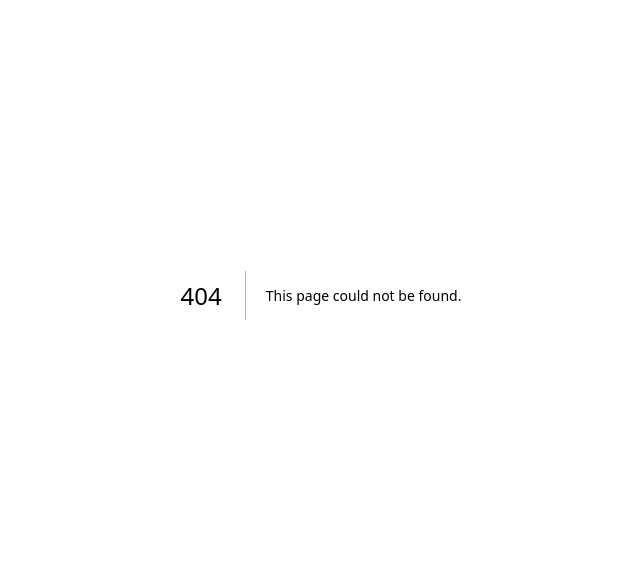
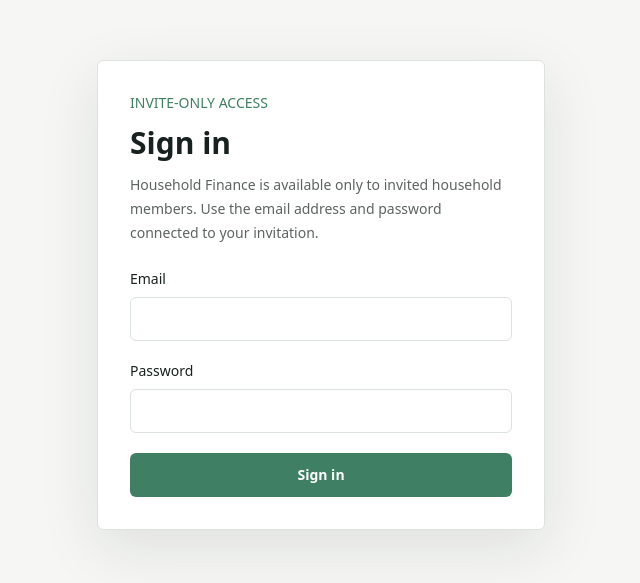
Before and after one commit to themonty12/household, a Next.js app: page /login in a window 1280 px wide. Before the commit this address had no page. Shown: the part 105-688 px from the top of the page, without its empty margins (319-959 px from the left). Built offline with nearby package versions, Linux system fonts and the light colour scheme; no server answers.

Commit message:
feat: add invite-only login screen

```diff
--- /dev/null
+++ b/src/app/(auth)/login/page.tsx
@@ -0,0 +1,76 @@
+import { signIn } from "@/app/actions/auth";
+
+type LoginPageProps = {
+  searchParams?: Promise<{
+    error?: string | string[];
+  }>;
+};
+
+export default async function LoginPage({ searchParams }: LoginPageProps) {
+  const params = await searchParams;
+  const error = Array.isArray(params?.error) ? params.error[0] : params?.error;
+  const hasInvalidCredentials = error === "invalid";
+
+  return (
+    <main className="flex min-h-screen items-center justify-center bg-mist px-4 py-10 text-ink sm:px-6">
+      <section className="w-full max-w-md rounded-md border border-line bg-white px-6 py-8 shadow-[0_18px_60px_rgba(23,33,31,0.10)] sm:px-8">
+        <div className="space-y-3">
+          <p className="text-sm font-medium uppercase tracking-normal text-leaf">
+            Invite-only access
+          </p>
+          <h1 className="text-3xl font-semibold tracking-normal text-ink">Sign in</h1>
+          <p className="text-sm leading-6 text-ink/70">
+            Household Finance is available only to invited household members. Use the email
+            address and password connected to your invitation.
+          </p>
+        </div>
+
+        {hasInvalidCredentials ? (
+          <p
+            className="mt-6 rounded-md border border-coral/30 bg-coral/10 px-3 py-2 text-sm font-medium text-coral"
+            role="alert"
+          >
+            Email or password did not match.
+          </p>
+        ) : null}
+
+        <form action={signIn} className="mt-6 space-y-5">
+          <div className="space-y-2">
+            <label className="block text-sm font-medium text-ink" htmlFor="email">
+              Email
+            </label>
+            <input
+              autoComplete="email"
+              className="h-11 w-full rounded-md border border-line bg-white px-3 text-ink outline-none transition-colors placeholder:text-ink/40 focus:border-leaf focus:ring-2 focus:ring-leaf/20"
+              id="email"
+              name="email"
+              required
+              type="email"
+            />
+          </div>
+
+          <div className="space-y-2">
+            <label className="block text-sm font-medium text-ink" htmlFor="password">
+              Password
+            </label>
+            <input
+              autoComplete="current-password"
+              className="h-11 w-full rounded-md border border-line bg-white px-3 text-ink outline-none transition-colors placeholder:text-ink/40 focus:border-leaf focus:ring-2 focus:ring-leaf/20"
+              id="password"
+              name="password"
+              required
+              type="password"
+            />
+          </div>
+
+          <button
+            className="flex h-11 w-full items-center justify-center rounded-md bg-leaf px-4 text-sm font-semibold text-white transition-colors hover:bg-leaf/90 focus:outline-none focus:ring-2 focus:ring-leaf/30 focus:ring-offset-2"
+            type="submit"
+          >
+            Sign in
+          </button>
+        </form>
+      </section>
+    </main>
+  );
+}
--- /dev/null
+++ b/src/app/actions/auth.ts
@@ -0,0 +1,29 @@
+"use server";
+
+import { redirect } from "next/navigation";
+import { createClient } from "@/lib/supabase/server";
+
+export async function signIn(formData: FormData) {
+  const email = String(formData.get("email") ?? "");
+  const password = String(formData.get("password") ?? "");
+  const supabase = await createClient();
+
+  const { error } = await supabase.auth.signInWithPassword({
+    email,
+    password
+  });
+
+  if (error) {
+    redirect("/login?error=invalid");
+  }
+
+  redirect("/today");
+}
+
+export async function signOut() {
+  const supabase = await createClient();
+
+  await supabase.auth.signOut();
+
+  redirect("/login");
+}
```
Also changed, not shown: 2 other files (tests, documents, lock files or other folders).
